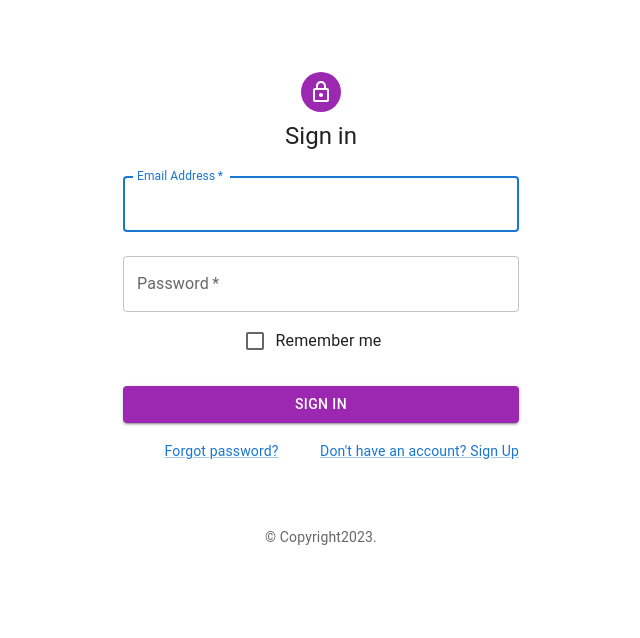
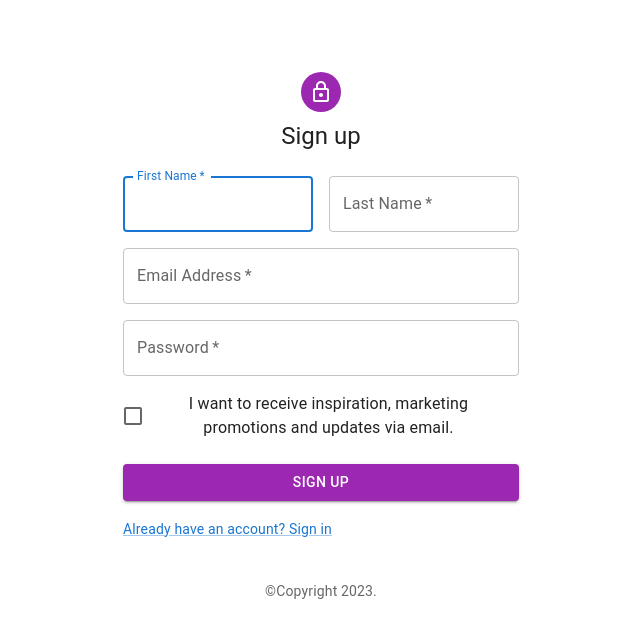
Before and after one commit to udyogi-siphara/Grocery-POS, a React (Create React App) app in the folder frontend/: page / in a window 1280 px wide. Shown: the top 638 px of the page, without its empty margins (319-959 px from the left). Built offline with nearby package versions, Linux system fonts and the light colour scheme.

Commit message:
updated signup form

```diff
--- a/frontend/src/App.js
+++ b/frontend/src/App.js
@@ -1,10 +1,11 @@
 import LogIn from './components/login/Login';
+import SignUp from './components/signup/Signup';
 import './App.css';
 
 function App() {
   return (
     <div className="App">
-     <LogIn/>
+     <SignUp/>
     </div>
   );
 }
--- a/frontend/src/components/login/Login.jsx
+++ b/frontend/src/components/login/Login.jsx
@@ -20,6 +20,7 @@ function Copyright(props) {
   return (
     <Typography variant="body2" color="text.secondary" align="center" {...props}>
       {'© Copyright'}
+      {' '}
       {new Date().getFullYear()}
       {'.'}
     </Typography>
--- a/frontend/src/components/signup/Signup.jsx
+++ b/frontend/src/components/signup/Signup.jsx
@@ -13,16 +13,14 @@ import Typography from '@mui/material/Typography';
 import Container from '@mui/material/Container';
 import { createTheme, ThemeProvider } from '@mui/material/styles';
 import axios from 'axios';
-import { useNavigate } from 'react-router-dom';
+//import { useNavigate } from 'react-router-dom';
 // import { Link } from 'react-router-dom'
 
 function Copyright(props) {
   return (
     <Typography variant="body2" color="text.secondary" align="center" {...props}>
-      {'Copyright © '}
-      <Link color="inherit" href="https://mui.com/">
-        Your Website
-      </Link>{' '}
+      {'©Copyright'}
+      {' '}
       {new Date().getFullYear()}
       {'.'}
     </Typography>
@@ -35,11 +33,11 @@ const defaultTheme = createTheme();
 
 export default function SignUp() {
 
-  const navigate = useNavigate();
+  //const navigate = useNavigate();
 
   const handleLinkClick =(event) =>{
     event.preventDefault();
-    navigate("/Login");
+    //navigate("/Login");
   }
 
   const handleSubmit = async (event) => {
@@ -62,10 +60,10 @@ export default function SignUp() {
         })
         .then((res) => {
           alert(res.data.message)
-          navigate("/Login");
+          //navigate("/Login");
           if (res.data.message === "saved") {
             localStorage.setItem('user', JSON.stringify(user))
-            navigate("/Login");
+            //navigate("/Login");
             //  return <Navigate to="/Hero"/>
           }
         });
@@ -150,11 +148,11 @@ export default function SignUp() {
               type="submit"
               fullWidth
               variant="contained"
-              sx={{ mt: 3, mb: 2 }}
+              sx={{ mt: 3, mb: 2,bgcolor: 'secondary.main' }}
             >
               Sign Up
             </Button>
-            <Grid container justifyContent="flex-end">
+            <Grid container justifyContent="flex-start">
               <Grid item>
                 <Link  href='#' variant="body2" onClick={handleLinkClick}>
                   Already have an account? Sign in
```
